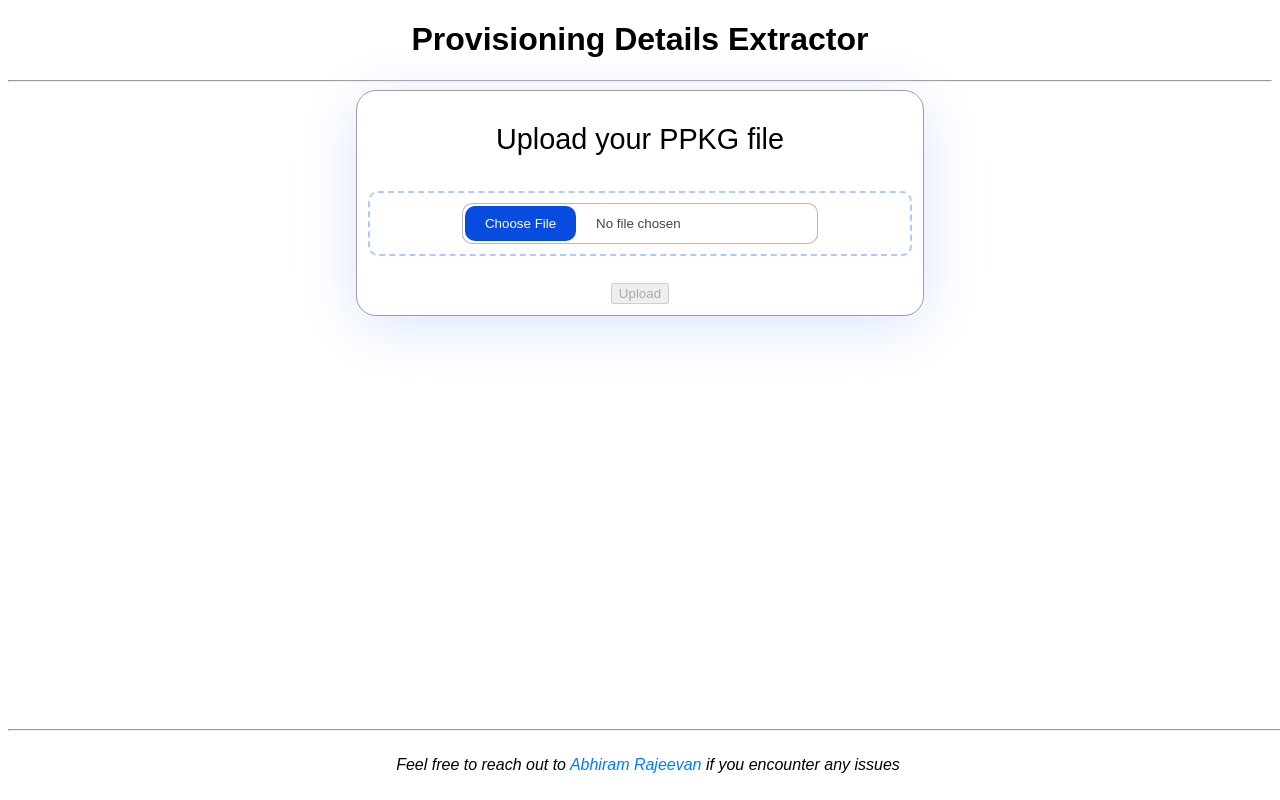
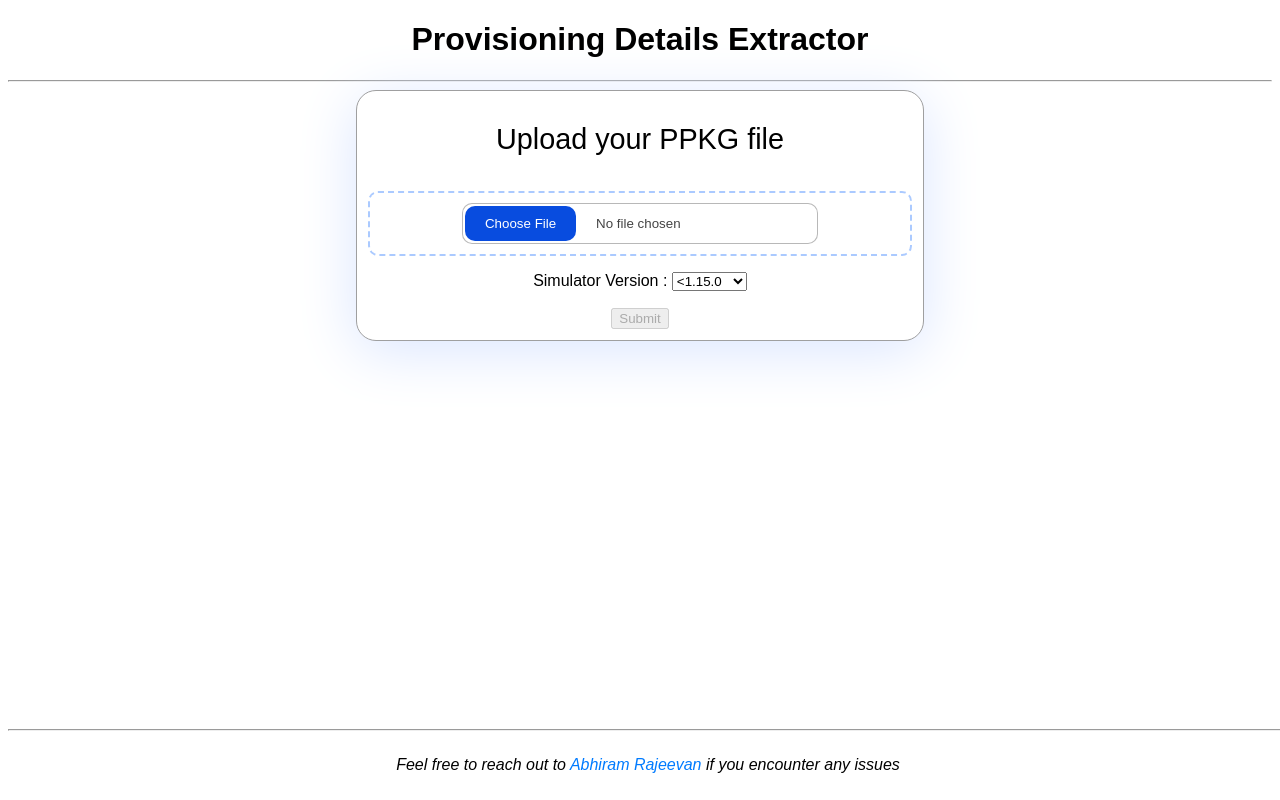
Before and after one commit to AbhiramRajeevan/ProvisioningDetailsExtractor, an Angular app in the folder frontend/: page / in a window 1280 px wide. Built offline with nearby package versions, Linux system fonts and the light colour scheme.

Commit message:
Appsettings backcompatibility for CustsomData

```diff
--- a/frontend/src/app/app.component.html
+++ b/frontend/src/app/app.component.html
@@ -12,8 +12,14 @@
           id="file-input"
         />
       </label>
-      <button style="margin-top: 5%" type="submit" [disabled]="!selectedFile">
-        Upload
+      <label for="version">Simulator Version : </label>
+      <select name="version" [(ngModel)]="selectedOption" (change)="onOptionChange($event)" style="margin-top: 3%;">
+        <option value="less-1.15.0">&lt;1.15.0</option>
+        <option value="gt-eq-1.15.0">&gt;=1.15.0</option>
+      </select>
+      <br>
+      <button style="margin-top: 3%" type="submit" [disabled]="!selectedFile">
+        Submit
       </button>
     </form>
   </div>
--- a/frontend/src/app/app.component.ts
+++ b/frontend/src/app/app.component.ts
@@ -1,4 +1,4 @@
-import { Component } from '@angular/core';
+import { Component, OnInit } from '@angular/core';
 import { HttpClientModule, HttpClient } from '@angular/common/http';
 import { FormsModule } from '@angular/forms';
 import { JsonPipe } from '@angular/common';
@@ -11,10 +11,36 @@ import { CommonModule } from '@angular/common';
   templateUrl: './app.component.html',
   styleUrls: ['./app.component.css'],
 })
-export class AppComponent {
+export class AppComponent implements OnInit {
   selectedFile: File | null = null;
   responseData: any = null;
   obsoleteComment: string = "is obsolete since simulator version 1.10.37"
+
+
+  selectedOption: string = 'less-1.15.0';
+  customData: string = '.\\CustomData.json'
+  ngOnInit(): void {
+    const saved = localStorage.getItem('selectedOption');
+    if (saved) {
+      this.selectedOption = saved;
+    }
+    this.updateCustomData();
+  }
+
+  onOptionChange(event: any) {
+    localStorage.setItem('selectedOption', this.selectedOption);
+    this.updateCustomData();
+  }
+
+  updateCustomData() {
+    if (this.selectedOption == 'less-1.15.0') {
+      this.customData = '.\\CustomData.json'
+    }
+    else {
+      this.customData = '.\\CustomData.ini'
+    }
+    this.simulatorData.SimulatorSettings.CustomDataFile = this.customData;
+  }
 
   private simulatorData = {
     SimulatorSettings: {
@@ -24,7 +50,7 @@ export class AppComponent {
       StorageRoot: '.',
       HttpClientTimeoutInSeconds: 300,
       HttpClientMaxConcurrentRequestPerServer: 80,
-      CustomDataFile: '.\\CustomData.json'
+      CustomDataFile: this.customData
     },
     DownloadOptions: {
       DownloadAgentInstaller: false,
@@ -58,24 +84,24 @@ export class AppComponent {
       ExchangeIdPrefix: 'ExchangeId01',
       PhoneNumberPattern: '405-ddd-dddd',
       MemoryConfig: {
-        _commentMemory : "Simulated device memory in MB. One value from the below AvailableMemoryOptions will be randomly chosen as the memory.",
-        AvailableMemoryOptions : [1024, 2048, 4096],
-        FreeMemoryRange : {
+        _commentMemory: "Simulated device memory in MB. One value from the below AvailableMemoryOptions will be randomly chosen as the memory.",
+        AvailableMemoryOptions: [1024, 2048, 4096],
+        FreeMemoryRange: {
           MinPercentage: 20,
           MaxPercentage: 80
         }
       },
       DiskConfig: {
-        _commentDisk : 'Simulated device disk space in GB. One value from the below AvailableDiskOptions will be randomly chosen as the disk space.',
-        AvailableDiskOptions : [100, 500, 1000],
-        FreeDiskSpaceRange : {
+        _commentDisk: 'Simulated device disk space in GB. One value from the below AvailableDiskOptions will be randomly chosen as the disk space.',
+        AvailableDiskOptions: [100, 500, 1000],
+        FreeDiskSpaceRange: {
           MinPercentage: 20,
           MaxPercentage: 80
         }
       },
       ExternalStorageConfig: {
         _comment_externalStorage: "Simulated device external storage space in GB. One value from the below AvailableExternalStorageOptions will be randomly chosen as the external storage space.",
-          AvailableExternalStorageOptions: [ 100, 250, 500 ],
+        AvailableExternalStorageOptions: [100, 250, 500],
         FreeExternalStorageRange: {
           MinPercentage: 20,
           MaxPercentage: 80
@@ -83,15 +109,15 @@ export class AppComponent {
       },
       SDStorageConfig: {
         _comment_sdStorage: "Simulated device SD storage space in MB. One value from the below AvailableSDStorageOptions will be randomly chosen as the SD storage space.",
-          AvailableSDStorageOptions: [ 1024, 2048, 4096 ],
+        AvailableSDStorageOptions: [1024, 2048, 4096],
         FreeSDStorageRange: {
           MinPercentage: 20,
           MaxPercentage: 80
         }
       },
       BatteryConfig: {
-        _commentBattery : 'Remaining Simulator battery percentage. One value from the below RemainingBattery will be randomly chosen as the battery percentage.',
-        RemainingBatteryRange : {
+        _commentBattery: 'Remaining Simulator battery percentage. One value from the below RemainingBattery will be randomly chosen as the battery percentage.',
+        RemainingBatteryRange: {
           MinPercentage: 20,
           MaxPercentage: 80
         }
@@ -118,7 +144,7 @@ export class AppComponent {
         _comment_currentStatus: 'For current status choose on of these available modes- (Active, ActionFailed, ManualStepsRequired, FullScanRequired, RebootRequired, RemediatedWithNoncriticalFailures, Quarantined, Removed, Cleaned, Allowed, NoStatusCleared)',
         _comment_severity: 'For severity choose one of these available modes - (Unknown, Low, Moderate, High, Severe)'
       },
-      Threats: [ ],
+      Threats: [],
       Programs: [
         {
           AppId: 'Google Chrome',
@@ -177,7 +203,7 @@ export class AppComponent {
     return this.simulatorData;
   }
 
-  constructor(private http: HttpClient) {}
+  constructor(private http: HttpClient) { }
   onFileChange(event: any): void {
     const file: File = event.target.files[0];
     if (file && this.isFileTypeValid(file)) {
```
Lines whose indentation alone changed are shown as unchanged.
